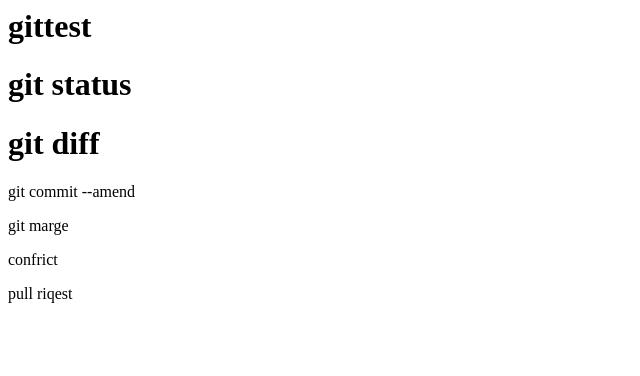
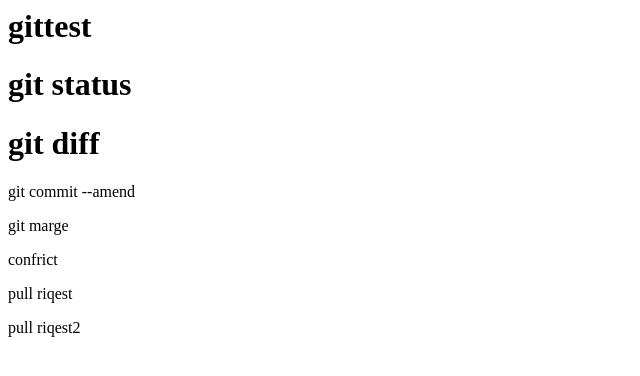
Before and after one commit to KEITAsuzuki33/git_tutrial, a plain HTML site: page index.html in a window 1280 px wide. Shown: the full height of the page, 0-640 px from the left. Drawn offline with Linux system fonts and the light colour scheme.

Commit message:
プルリク試し

```diff
--- a/index.html
+++ b/index.html
@@ -5,3 +5,4 @@
 <p>git marge</p>
 <p>confrict</p>
 <p>pull riqest</p>
+<p>pull riqest2</p>
```
